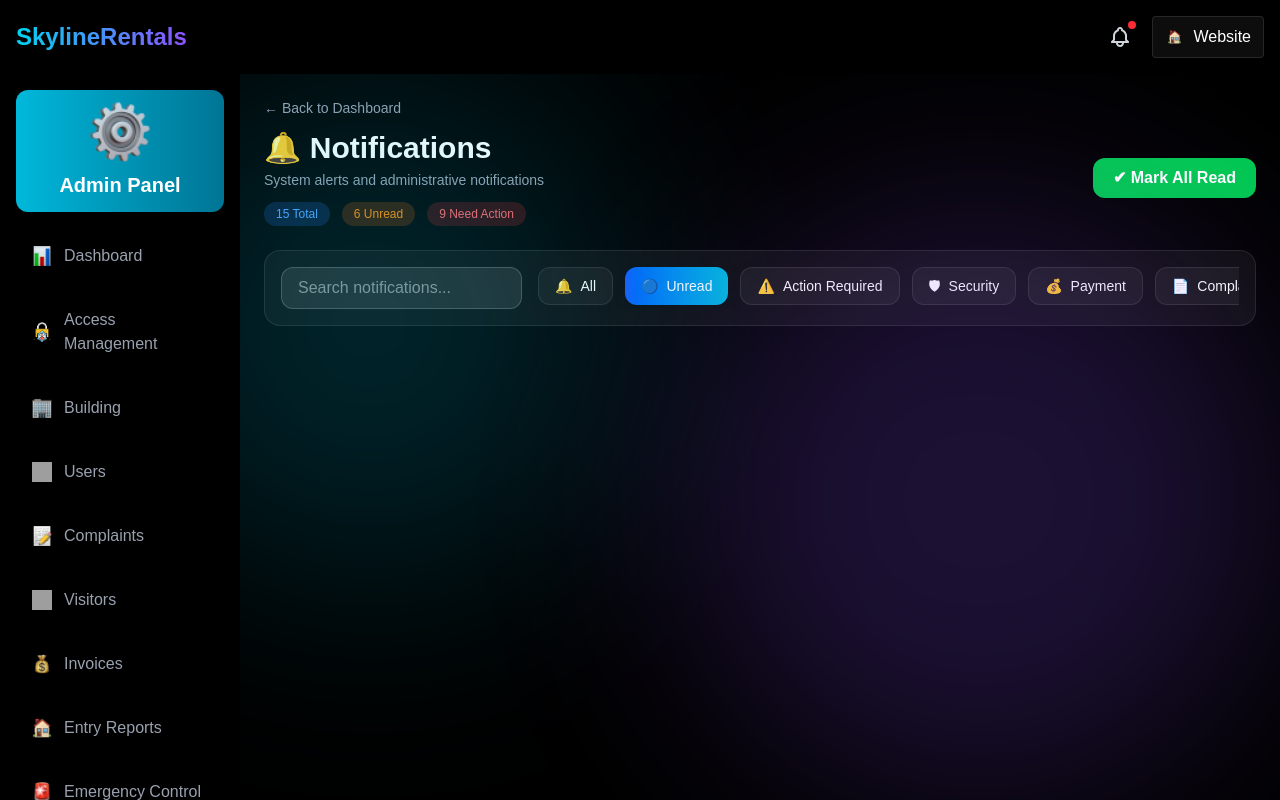
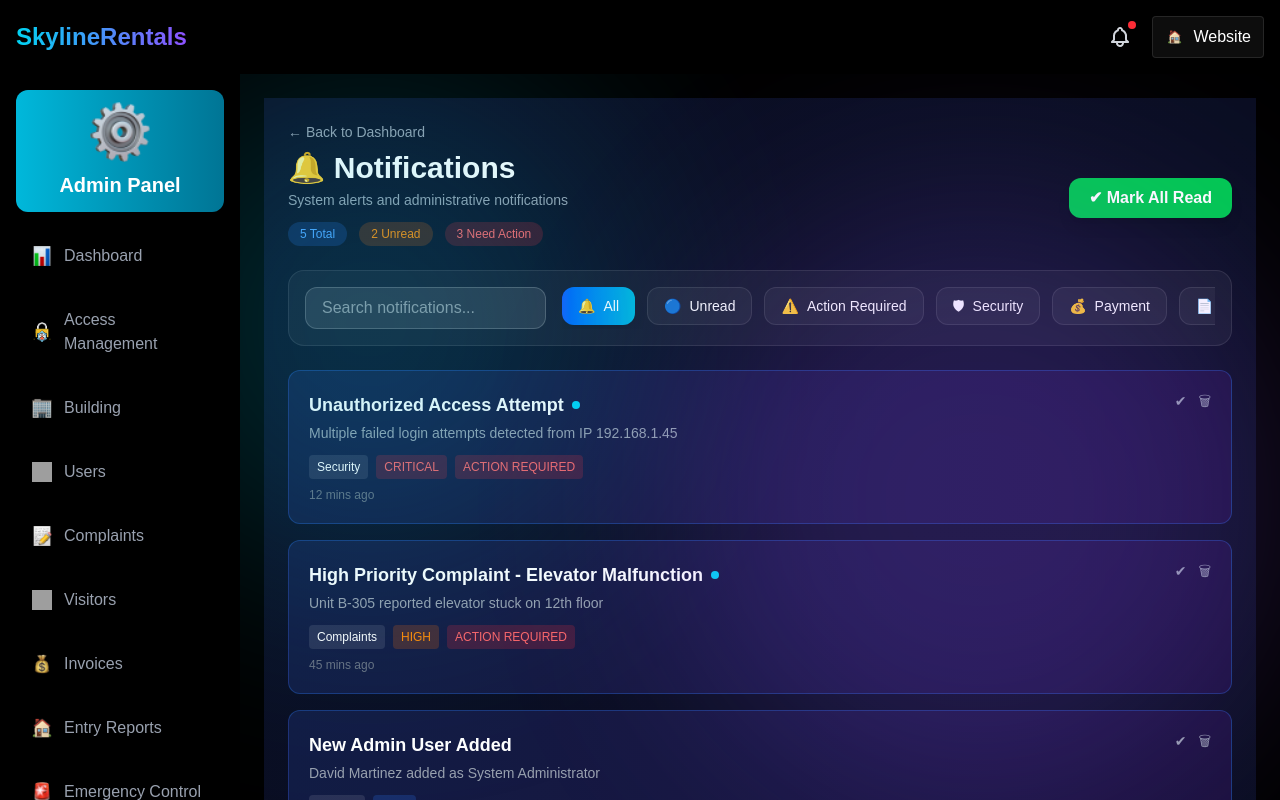
Before and after one commit to abishekyoh0/AMS-admin-panel-frontend, a React (Vite) app: page /notification in a window 1280 px wide. Built offline with nearby package versions, Linux system fonts and the light colour scheme; sample sign-in values are in the browser's storage; grey boxes are pictures that could not be loaded.

Commit message:
Notification

```diff
--- a/src/components/Notifications/Notification.tsx
+++ b/src/components/Notifications/Notification.tsx
@@ -5,6 +5,17 @@ type FilterBtn = {
   label: string;
   key: string;
   icon: string;
+};
+
+type Notification = {
+  id: number;
+  title: string;
+  desc: string;
+  time: string;
+  category: string;
+  priority?: "LOW" | "MEDIUM" | "HIGH" | "CRITICAL";
+  action?: boolean;
+  unread?: boolean;
 };
 
 const FILTERS: FilterBtn[] = [
@@ -17,13 +28,100 @@ const FILTERS: FilterBtn[] = [
   { id: 7, label: "System", key: "system", icon: "⚙️" },
 ];
 
-const NotificationsHeader: React.FC = () => {
-  const [active, setActive] = useState("unread");
+const NOTIFICATIONS: Notification[] = [
+  {
+    id: 1,
+    title: "Unauthorized Access Attempt",
+    desc: "Multiple failed login attempts detected from IP 192.168.1.45",
+    time: "12 mins ago",
+    category: "Security",
+    priority: "CRITICAL",
+    action: true,
+    unread: true,
+  },
+  {
+    id: 2,
+    title: "High Priority Complaint - Elevator Malfunction",
+    desc: "Unit B-305 reported elevator stuck on 12th floor",
+    time: "45 mins ago",
+    category: "Complaints",
+    priority: "HIGH",
+    action: true,
+    unread: true,
+  },
+  {
+    id: 3,
+    title: "New Admin User Added",
+    desc: "David Martinez added as System Administrator",
+    time: "1 hour ago",
+    category: "System",
+    priority: "LOW",
+  },
+  {
+    id: 4,
+    title: "Monthly Collection Target Achieved",
+    desc: "January collection reached $152,000",
+    time: "2 hours ago",
+    category: "Payment",
+    priority: "MEDIUM",
+  },
+  {
+    id: 5,
+    title: "Payment Overdue - Critical",
+    desc: "Unit C-102 payment overdue by 30 days",
+    time: "3 hours ago",
+    category: "Payment",
+    priority: "CRITICAL",
+    action: true,
+  },
+];
+
+const NotificationsPage: React.FC = () => {
+  const [activeFilter, setActiveFilter] = useState("all");
+  const [search, setSearch] = useState("");
+
+  const filtered = NOTIFICATIONS.filter((n) => {
+    const matchSearch = n.title.toLowerCase().includes(search.toLowerCase());
+
+    if (activeFilter === "unread") return n.unread && matchSearch;
+    if (activeFilter === "action") return n.action && matchSearch;
+    if (activeFilter === "security")
+      return n.category.toLowerCase() === "security" && matchSearch;
+    if (activeFilter === "payment")
+      return n.category.toLowerCase() === "payment" && matchSearch;
+    if (activeFilter === "complaints")
+      return n.category.toLowerCase() === "complaints" && matchSearch;
+    if (activeFilter === "system")
+      return n.category.toLowerCase() === "system" && matchSearch;
+
+    return matchSearch;
+  });
+
+  const badgeColor = (priority?: string) => {
+    switch (priority) {
+      case "CRITICAL":
+        return "bg-red-500/20 text-red-400";
+      case "HIGH":
+        return "bg-orange-500/20 text-orange-400";
+      case "MEDIUM":
+        return "bg-yellow-500/20 text-yellow-400";
+      default:
+        return "bg-blue-500/20 text-blue-400";
+    }
+  };
+
+  const markAllRead = () => {
+    alert("All notifications marked as read (connect backend)");
+  };
+
+  const total = NOTIFICATIONS.length;
+  const unread = NOTIFICATIONS.filter((n) => n.unread).length;
+  const action = NOTIFICATIONS.filter((n) => n.action).length;
 
   return (
-    <div className="text-white">
+    <div className="min-h-screen bg-linear-to-br from-[#0b0f25] to-[#090d1f] text-white p-4 md:p-6">
 
-      <p className="text-gray-400 text-sm mb-3 cursor-pointer">
+      <p className="text-gray-400 text-sm mb-2 cursor-pointer">
         ← Back to Dashboard
       </p>
 
@@ -39,39 +137,44 @@ const NotificationsHeader: React.FC = () => {
 
           <div className="flex flex-wrap gap-3 mt-3">
             <span className="bg-blue-500/20 text-blue-400 px-3 py-1 rounded-full text-xs">
-              15 Total
+              {total} Total
             </span>
             <span className="bg-orange-500/20 text-orange-400 px-3 py-1 rounded-full text-xs">
-              6 Unread
+              {unread} Unread
             </span>
             <span className="bg-red-500/20 text-red-400 px-3 py-1 rounded-full text-xs">
-              9 Need Action
+              {action} Need Action
             </span>
           </div>
         </div>
 
-        <button className="bg-green-500 hover:bg-green-600 px-5 py-2 rounded-xl font-semibold shadow-lg">
+        <button
+          onClick={markAllRead}
+          className="bg-green-500 hover:bg-green-600 px-5 py-2 rounded-xl font-semibold shadow-lg"
+        >
           ✔ Mark All Read
         </button>
       </div>
 
-      <div className="bg-white/5 border border-white/10 rounded-2xl p-4 w-full">
+      <div className="bg-white/5 border border-white/10 rounded-2xl p-4 mb-6">
 
         <div className="flex flex-col lg:flex-row gap-4">
 
           <input
             placeholder="Search notifications..."
+            value={search}
+            onChange={(e) => setSearch(e.target.value)}
             className="bg-white/10 border border-white/20 rounded-xl px-4 py-2 w-full lg:w-72 outline-none"
           />
 
-          <div className="flex gap-3 overflow-x-auto scrollbar-hide whitespace-nowrap pb-1">
+          <div className="flex gap-3 overflow-x-auto whitespace-nowrap pb-1">
             {FILTERS.map((btn) => (
               <button
                 key={btn.id}
-                onClick={() => setActive(btn.key)}
+                onClick={() => setActiveFilter(btn.key)}
                 className={`px-4 py-2 rounded-xl text-sm flex items-center gap-2 transition
                 ${
-                  active === btn.key
+                  activeFilter === btn.key
                     ? "bg-linear-to-r from-blue-600 to-cyan-500 shadow-lg"
                     : "bg-white/5 border border-white/10 hover:bg-white/10"
                 }`}
@@ -85,8 +188,61 @@ const NotificationsHeader: React.FC = () => {
         </div>
       </div>
 
+      <div className="space-y-4">
+        {filtered.map((n) => (
+          <div
+            key={n.id}
+            className="p-4 sm:p-5 rounded-xl border border-blue-500/30
+            bg-linear-to-r from-[#121c44] to-[#1a103c] hover:scale-[1.01] transition"
+          >
+            <div className="flex flex-col md:flex-row md:justify-between md:items-start gap-3">
+
+              <div>
+                <h3 className="font-semibold text-lg flex items-center gap-2">
+                  {n.title}
+                  {n.unread && (
+                    <span className="w-2 h-2 bg-cyan-400 rounded-full"></span>
+                  )}
+                </h3>
+
+                <p className="text-gray-400 text-sm mt-1">{n.desc}</p>
+
+                <div className="flex flex-wrap gap-2 mt-3 text-xs">
+                  <span className="bg-white/10 px-2 py-1 rounded">
+                    {n.category}
+                  </span>
+
+                  {n.priority && (
+                    <span className={`px-2 py-1 rounded ${badgeColor(n.priority)}`}>
+                      {n.priority}
+                    </span>
+                  )}
+
+                  {n.action && (
+                    <span className="bg-red-500/20 text-red-400 px-2 py-1 rounded">
+                      ACTION REQUIRED
+                    </span>
+                  )}
+                </div>
+
+                <p className="text-xs text-gray-500 mt-2">{n.time}</p>
+              </div>
+
+              <div className="flex gap-3 text-gray-400 text-sm">
+                <button className="hover:text-green-400">✔</button>
+                <button className="hover:text-red-400">🗑</button>
+              </div>
+
+            </div>
+          </div>
+        ))}
+      </div>
+
+      <p className="text-center text-gray-500 text-sm mt-8">
+        Showing {filtered.length} of {NOTIFICATIONS.length} notifications
+      </p>
     </div>
   );
 };
 
-export default NotificationsHeader;
+export default NotificationsPage;
```
Also changed, not shown: src/pages/Notifications/Notifications.tsx (+4 -4 lines).
